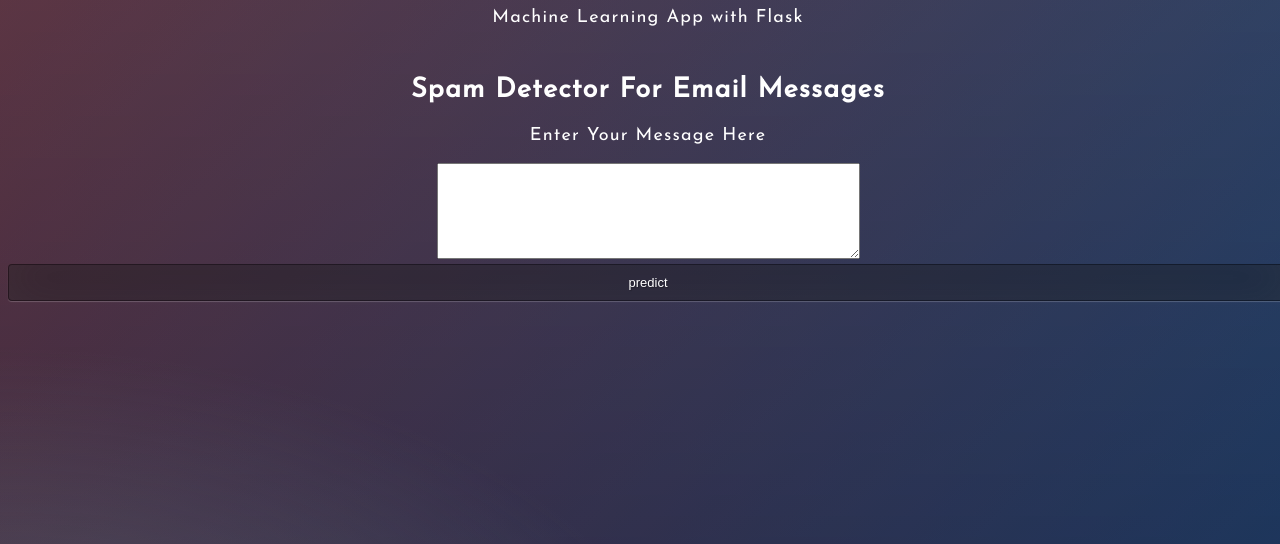
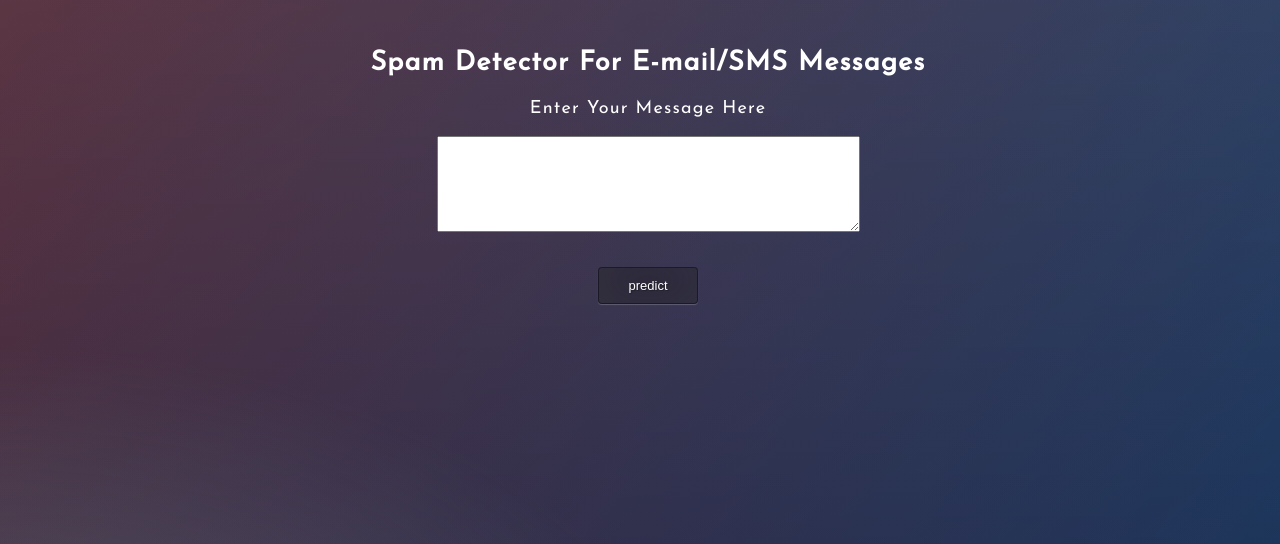
Before and after one commit to saisuresh1999/Spam-Detector-For-Email-Messages, a Flask app: page / in a window 1280 px wide. Shown: the top 544 px of the page. Run offline with Flask 2, Linux system fonts and the light colour scheme; parts of the project's set-up code (start-up, migrations or seed data) failed here and were passed over.

Commit message:
Update home.html

```diff
--- a/templates/home.html
+++ b/templates/home.html
@@ -1,18 +1,20 @@
 <!DOCTYPE html>
 <html>
+
 <head>
-	<title>Spam Detector For Email Messages</title>
+  <title>Spam Detector</title>
     <!-- <link rel="stylesheet" type="text/css" href="../static/css/styles.css"> -->
     <link rel="stylesheet" type="text/css" href="{{ url_for('static', filename='styles.css') }}">
 </head>
+
 <body>
 
     <header>
         <div class="container">
-		<div id="brandname">
-			Machine Learning App with Flask
+            <div  id="brandname">
+
             </div>
-		<h2>Spam Detector For Email Messages</h2>
+            <h2>Spam Detector For E-mail/SMS Messages</h2>
 
         </div>
     </header>
@@ -23,9 +25,9 @@
             <p>Enter Your Message Here</p>
             <!-- <input type="text" name="comment"/> -->
             <textarea name="message" rows="6" cols="50"></textarea>
-		<br/>
+            <br />
 
-		<input type="submit" class="btn-info" value="predict">
+            <input type="submit" id="thani" class="btn-info" value="predict">
 
         </form>
 
@@ -35,4 +37,5 @@
 
 
 </body>
+
 </html>
```
Lines whose indentation alone changed are shown as unchanged.
